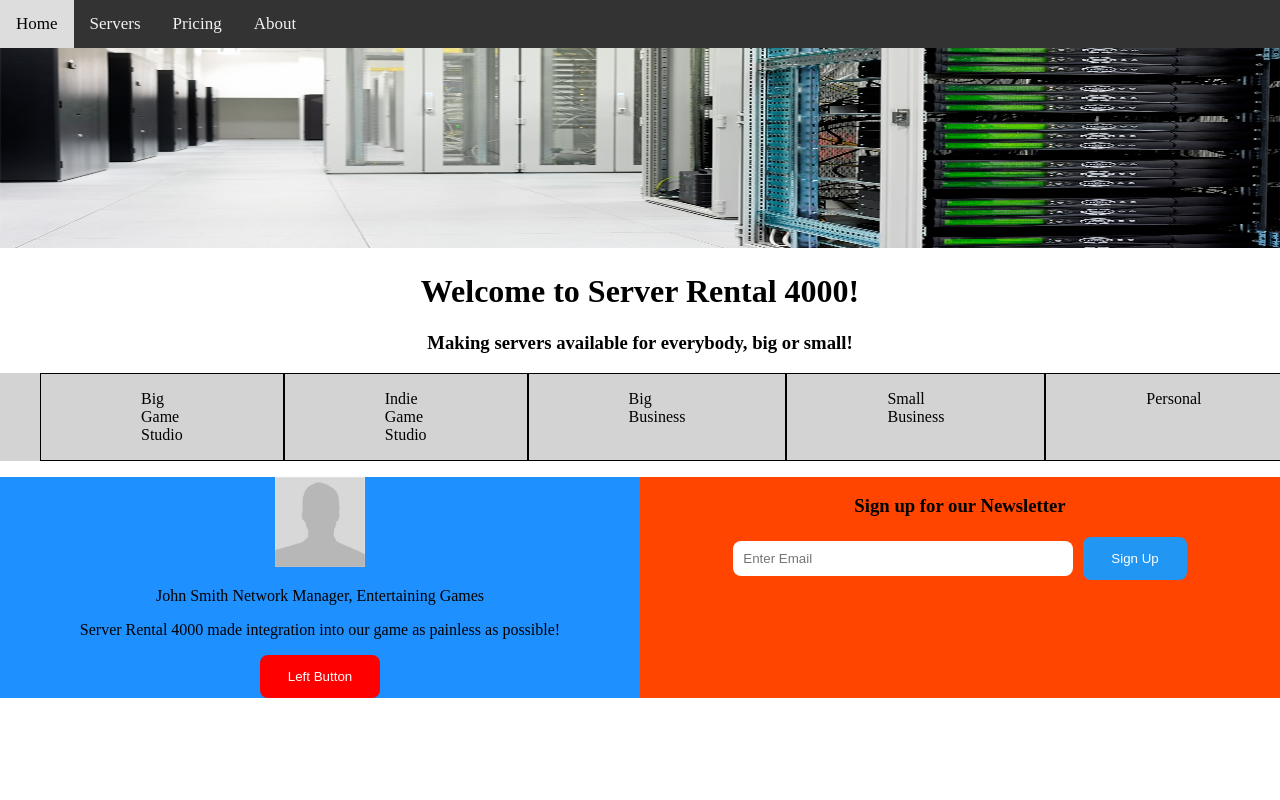
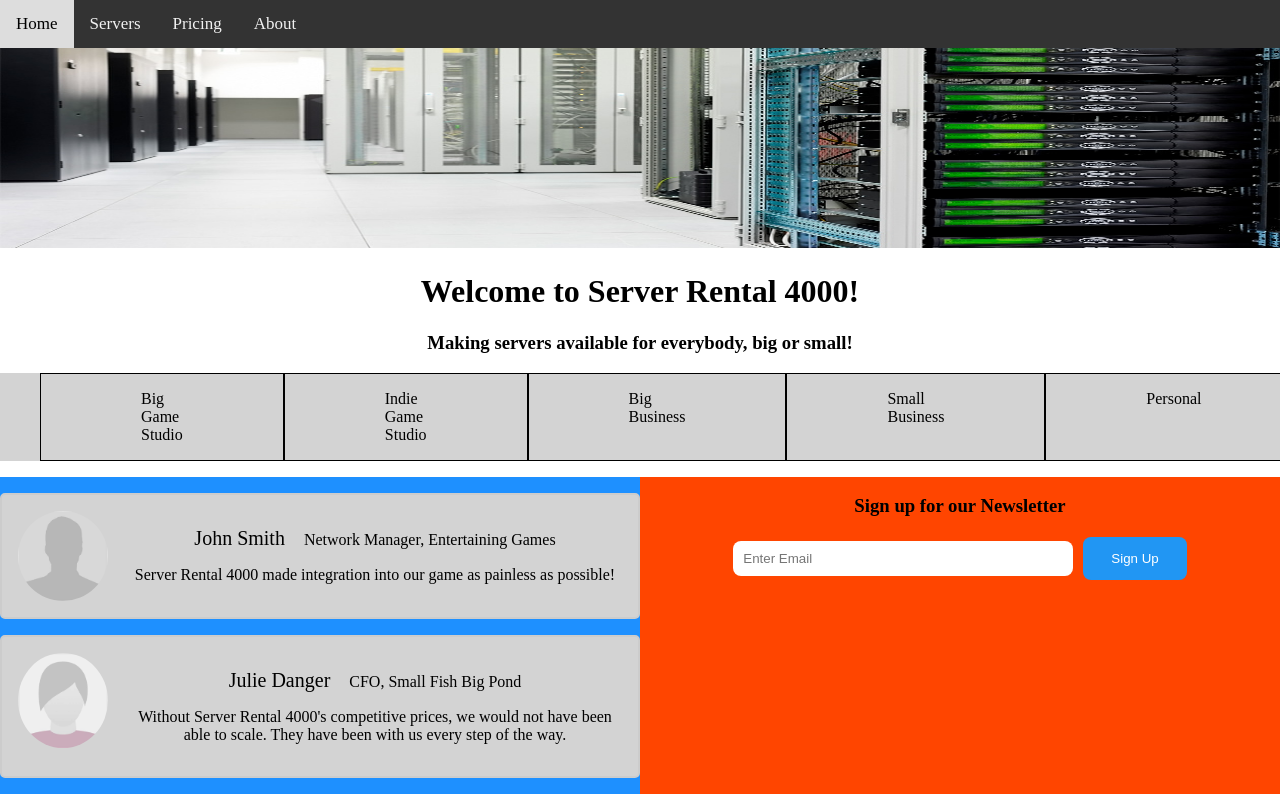
Before and after one commit to Duroxxigar/ServerRetail, an Angular app: page /home in a window 1280 px wide. Shown: the top 800 px of the page. Built offline with nearby package versions, Linux system fonts and the light colour scheme.

Commit message:
Implemented some css to make the testimonials look a bit nicer

```diff
--- a/src/app/home/home.component.html
+++ b/src/app/home/home.component.html
@@ -15,7 +15,6 @@
 <div class="flex-container">
   <div class="left-half">
     <app-testimonial></app-testimonial>
-    <button class="btn btn-alert">Left Button</button>
   </div>
   <div class="right-half">
     <div [hidden]="submitted">
@@ -26,7 +25,7 @@
       </form>
     </div>
     <div [hidden]="!submitted">
-      <p>You submitted the following: {{email}}</p>
+      <h3>You submitted the following: {{email}}</h3>
       <button class="btn btn-info" (click)="onEditClick(newsletterForm)">Edit</button>
     </div>
   </div>
--- a/src/app/home/testimonial/testimonial.component.css
+++ b/src/app/home/testimonial/testimonial.component.css
@@ -0,0 +1,24 @@
+.testimonial-container {
+  border: 2px solid #ccc;
+  background-color: lightgray;
+  border-radius: 5px;
+  padding: 16px;
+  margin: 16px 0;
+}
+
+.testimonial-container::after {
+  content: "";
+  clear: both;
+  display: table;
+}
+
+.testimonial-container img {
+  float: left;
+  margin-right: 20px;
+  border-radius: 50%;
+}
+
+.testimonial-container span {
+  font-size: 20px;
+  margin-right: 15px;
+}
--- a/src/app/home/testimonial/testimonial.component.html
+++ b/src/app/home/testimonial/testimonial.component.html
@@ -1,5 +1,11 @@
-<div>
+<div class="testimonial-container">
   <img src="../../../assets/images/man.jpg" alt="Picture of a man" style="width: 90px;">
   <p><span>John Smith</span> Network Manager, Entertaining Games</p>
   <p>Server Rental 4000 made integration into our game as painless as possible!</p>
 </div>
+<div class="testimonial-container">
+  <img src="../../../assets/images/woman.jpg" alt="Picture of a woman" style="width: 90px;">
+  <p><span>Julie Danger</span> CFO, Small Fish Big Pond</p>
+  <p>Without Server Rental 4000's competitive prices, we would not have been able to scale. They have been with us every
+    step of the way.</p>
+</div>
```
